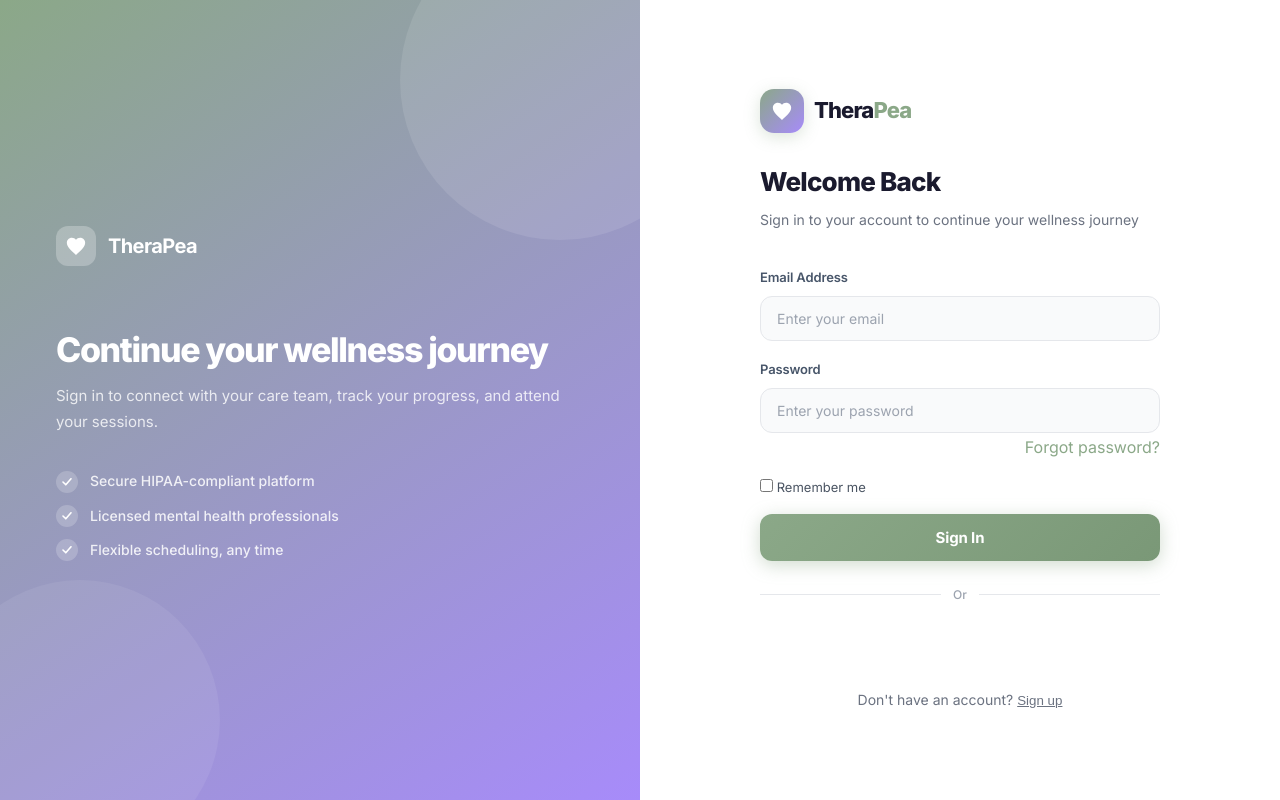
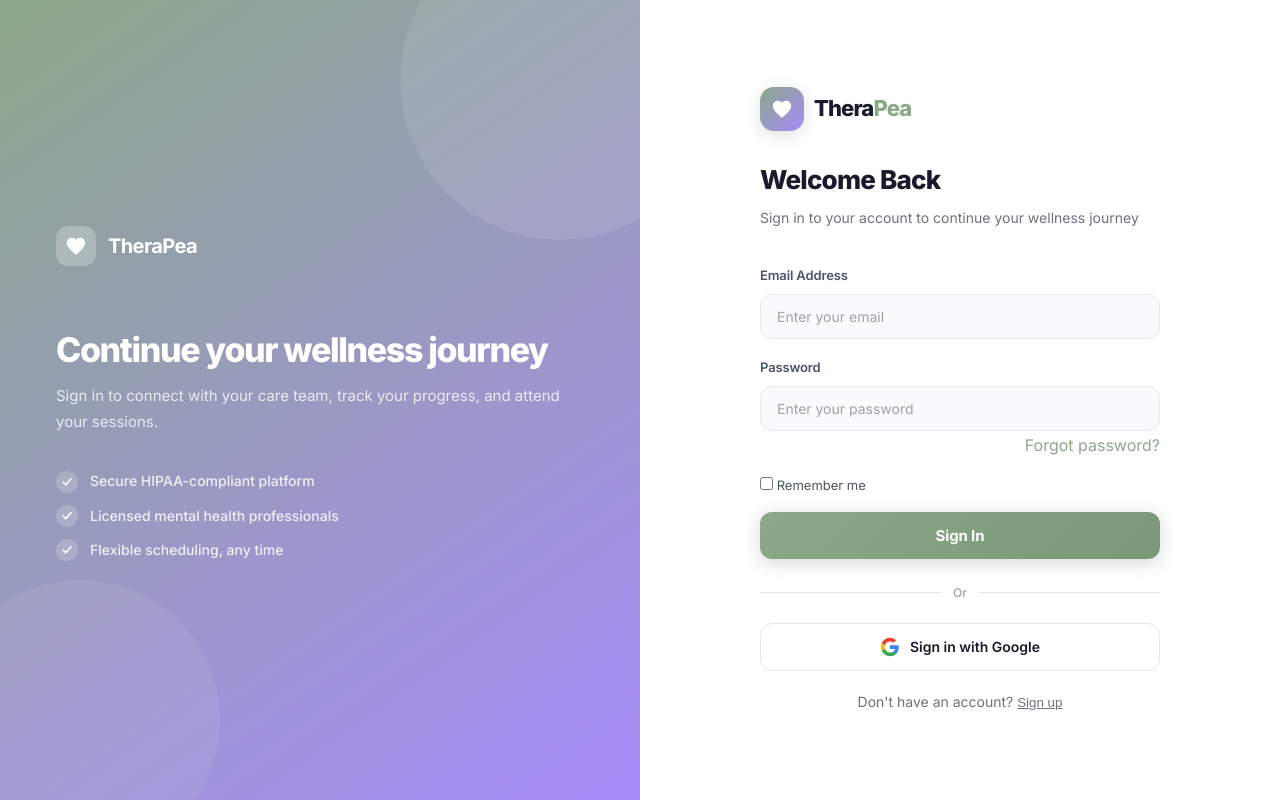
Before and after one commit to MichaelGrant-Libato/IT342_Therapea_G4_Libato, a React (Vite) app in the folder web/therapea-frontend/: page /login in a window 1280 px wide. Built offline with nearby package versions, Linux system fonts and the light colour scheme; no server answers.

Commit message:
fix: restore beautiful custom layout button and wire google auth directly to login otp flow

```diff
--- a/web/therapea-frontend/src/features/auth/Login.tsx
+++ b/web/therapea-frontend/src/features/auth/Login.tsx
@@ -17,7 +17,7 @@
   const [googleEmail, setGoogleEmail] = useState('');
   const [showOtpFlow, setShowOtpFlow] = useState(false);
   const [otpCode, setOtpCode]         = useState('');
-  const [storedIdToken, setStoredIdToken] = useState('');
+  const [storedIdToken, setStoredIdToken] = useState(''); // Holds the token string for multi-step verification
 
   // FORGOT PASSWORD MODAL STATE
   const [forgotStep, setForgotStep] = useState(0);
@@ -107,6 +107,7 @@
     e.preventDefault();
     setIsLoading(true); setError(''); setSuccess('');
     try {
+      // 1. Verify that the user input matches the issued OTP record transaction
       const verifyRes  = await fetch(`${API_BASE_URL}/api/auth/verify-otp`, {
         method: 'POST',
         headers: { 'Content-Type': 'application/json' },
@@ -115,6 +116,7 @@
 
       if (!verifyRes.ok) { setError(await parseError(verifyRes)); setIsLoading(false); return; }
 
+      // 2. Route back to complete authentication using the token fallback reference context
       const userRes = await fetch(`${API_BASE_URL}/api/auth/google-check`, {
         method: 'POST',
         headers: { 'Content-Type': 'application/json' },
@@ -144,7 +146,7 @@
       const res = await fetch(`${API_BASE_URL}/api/auth/login`, {
         method: 'POST',
         headers: { 'Content-Type': 'application/json' },
-        body: JSON.stringify(formData),
+        body: JSON.stringify({ formData }),
       });
 
       const data = await res.json().catch(() => ({}));
@@ -176,7 +178,7 @@
     setIsLoading(true); setError(''); setSuccess('');
     try {
       const token = response.credential;
-      setStoredIdToken(token);
+      setStoredIdToken(token); // Save the signature globally for step 2 verification parsing
 
       const res = await fetch(`${API_BASE_URL}/api/auth/google-check`, {
         method: 'POST',
@@ -186,24 +188,19 @@
 
       const data = await res.json();
 
-      if (res.ok) {
-        if (rememberMe) localStorage.setItem('user', JSON.stringify(data));
-        else {
-          sessionStorage.setItem('user', JSON.stringify(data));
-          sessionStorage.setItem('sessionStart', Date.now().toString());
-        }
-        setSuccess('Google Login successful! Redirecting...');
-        setTimeout(() => handleRoleBasedNavigation(data.role), 1500);
+      // If the backend indicates an initial successful profile match, intercept and fire the OTP prompt chain
+      if (res.ok || (res.status === 200 && data.email)) {
+        setGoogleEmail(data.email);
+        sendOtp(data.email, 'LOGIN');
+      } else if (res.status === 404 && data.email) {
+        // Handle unmapped accounts context cleanly
+        setGoogleEmail(data.email);
+        sendOtp(data.email, 'LOGIN');
       } else {
-        if (res.status === 404 && data.email) {
-          setGoogleEmail(data.email);
-          sendOtp(data.email, 'LOGIN');
-        } else {
-          setError(data.error || 'Google validation failed.');
-        }
+        setError(data.error || 'Google verification routing error.');
       }
     } catch {
-      setError('Failed to process Google authentication mapping.');
+      setError('Failed to process secure Google validation sequence cascade.');
     } finally {
       setIsLoading(false);
     }
@@ -217,20 +214,16 @@
         ux_mode: "popup",
         itp_support: true
       });
-
-      const btnContainer = document.getElementById("googleBtnContainer");
-      if (btnContainer) {
-        (window as any).google.accounts.id.renderButton(
-          btnContainer,
-          { theme: "outline", size: "large", text: "signin_with", width: btnContainer.clientWidth }
-        );
-      }
     }
   }, [API_BASE_URL]);
 
   const triggerGooglePopup = () => {
     if ((window as any).google) {
-      (window as any).google.accounts.id.prompt();
+      (window as any).google.accounts.id.prompt((notification: any) => {
+        if (notification.isSkippedMoment() || notification.isDismissedMoment()) {
+          (window as any).google.accounts.id.prompt();
+        }
+      });
     } else {
       setError("Google SDK failed to load. Please refresh the page.");
     }
@@ -463,17 +456,16 @@
                   <div className="divider-line"/>
                 </div>
 
-                {/* Secure rendering layout element used by the Google Identity Services overlay bundle */}
-                <div
-                  id="googleBtnContainer"
-                  style={{
-                    width: "100%",
-                    display: "flex",
-                    justifyContent: "center",
-                    marginTop: "16px",
-                    minHeight: "44px"
-                  }}
-                />
+                {/* Clean, fully integrated custom HTML button layout matching your theme configuration styles */}
+                <button type="button" onClick={triggerGooglePopup} className="google-button" disabled={isLoading}>
+                  <svg className="google-icon" viewBox="0 0 24 24">
+                    <path fill="#4285F4" d="M22.56 12.25c0-.78-.07-1.53-.2-2.25H12v4.26h5.92c-.26 1.37-1.04 2.53-2.21 3.31v2.77h3.57c2.08-1.92 3.28-4.74 3.28-8.09z"/>
+                    <path fill="#34A853" d="M12 23c2.97 0 5.46-.98 7.28-2.66l-3.57-2.77c-.98.66-2.23 1.06-3.71 1.06-2.86 0-5.29-1.93-6.16-4.53H2.18v2.84C3.99 20.53 7.7 23 12 23z"/>
+                    <path fill="#FBBC05" d="M5.84 14.09c-.22-.66-.35-1.36-.35-2.09s.13-1.43.35-2.09V7.07H2.18C1.43 8.55 1 10.22 1 12s.43 3.45 1.18 4.93l2.85-2.22.81-.62z"/>
+                    <path fill="#EA4335" d="M12 5.38c1.62 0 3.06.56 4.21 1.64l3.15-3.15C17.45 2.09 14.97 1 12 1 7.7 1 3.99 3.47 2.18 7.07l3.66 2.84c.87-2.6 3.3-4.53 6.16-4.53z"/>
+                  </svg>
+                  {isLoading ? 'Connecting...' : 'Sign in with Google'}
+                </button>
 
                 <p className="signup-link">
                   Don't have an account?{' '}
```
